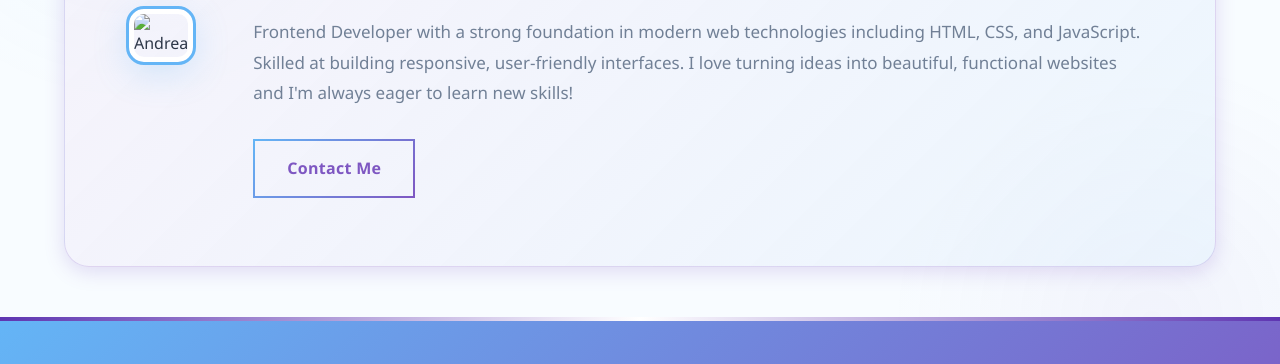
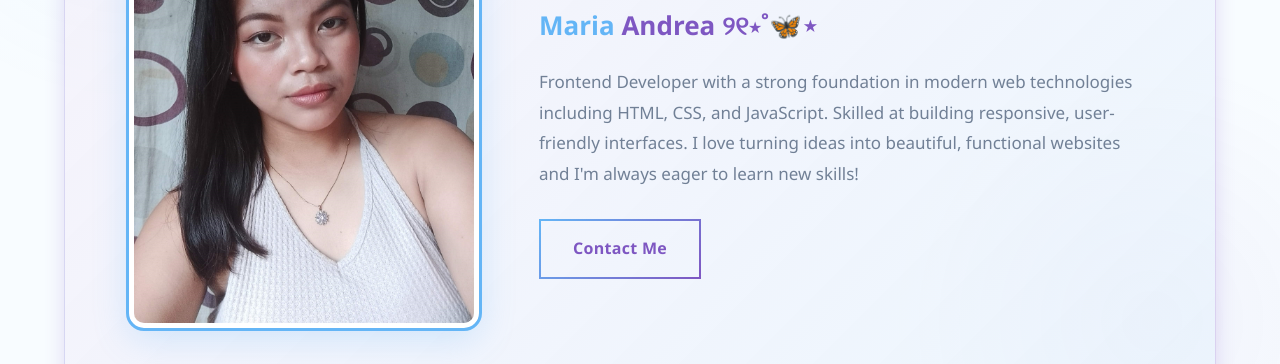
Before and after one commit to mariaandreacombate/Maria-Andrea-Combate, a plain HTML site: page about.html in a window 1280 px wide. Shown: the part 319-683 px from the top of the page. Drawn offline with nearby package versions, Linux system fonts and the light colour scheme.

Commit message:
Update about.html

```diff
--- a/about.html
+++ b/about.html
@@ -21,7 +21,7 @@
 
     <section class="about">
         <div class="about-img">
-            <img src="c:\Users\User\Downloads\a57269b0-1f35-493e-a319-fdc7bfe16fbc.jfif" alt="Andrea">
+            <img src="Andy.jpg" alt="Andy.jpg">
         </div>
         <div class="about-content">
             <h2 class="heading">About <span>Me</span></h2>
```
